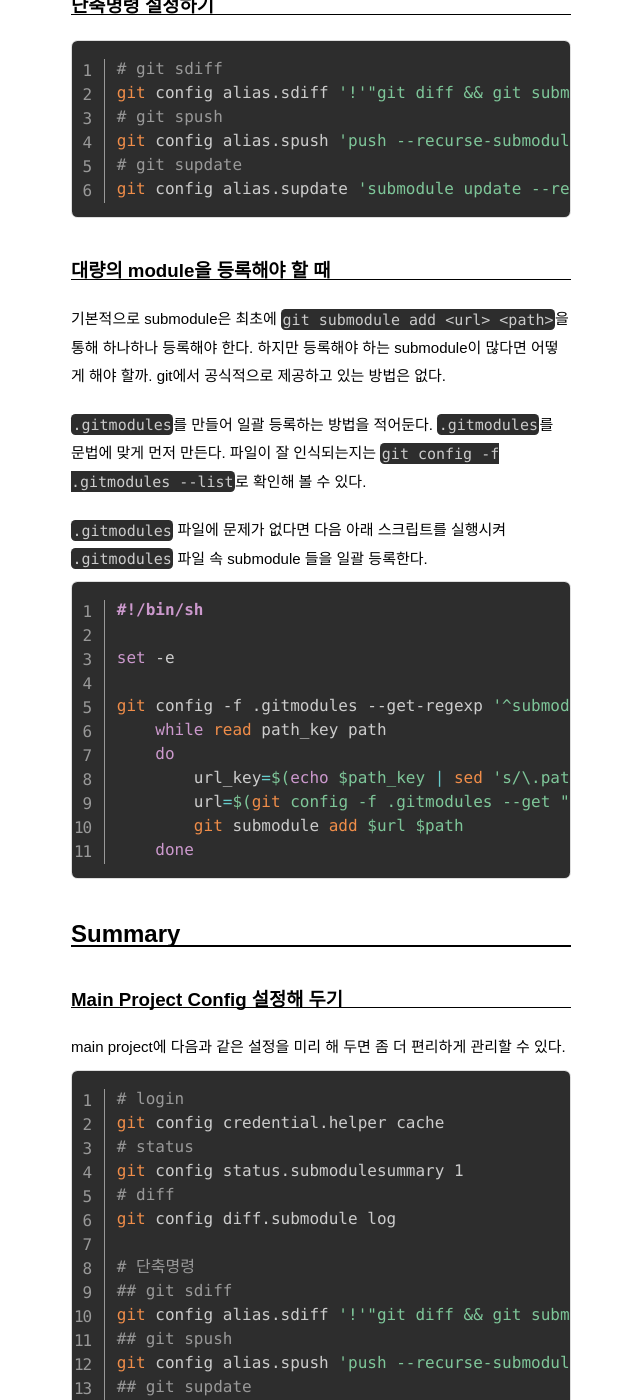
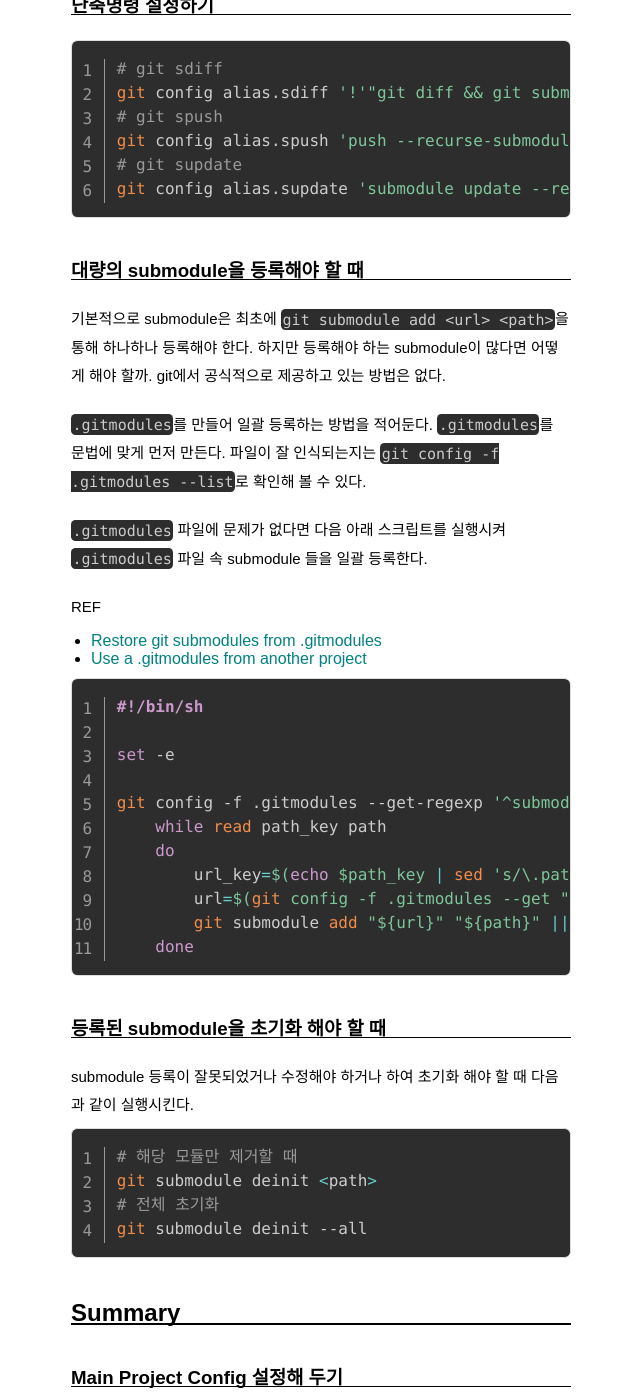
Before and after one commit to pinedance/blog, a Jekyll site: the page built from _posts/2019/01-06/2019-05-28-Git-Submodule.md, in a window 1280 px wide and 1400 px high, scrolled down 8828 px. Shown: the whole window, without its empty margins (319-959 px from the left). Built offline with Jekyll 4.4.1, drawn with Linux system fonts in a browser that asks for light colours; some web fonts are replaced; comment, search, counter and statistics services are not loaded.

Commit message:
Update 2019-05-28-Git-Submodule.md

````diff
--- a/_posts/2019/01-06/2019-05-28-Git-Submodule.md
+++ b/_posts/2019/01-06/2019-05-28-Git-Submodule.md
@@ -280,13 +280,17 @@ git config alias.spush 'push --recurse-submodules=check'
 git config alias.supdate 'submodule update --remote --merge'
 ```
 
-### 대량의 module을 등록해야 할 때
+### 대량의 submodule을 등록해야 할 때
 
 기본적으로 submodule은 최초에 `git submodule add <url> <path>`을 통해 하나하나 등록해야 한다. 하지만 등록해야 하는 submodule이 많다면 어떻게 해야 할까. git에서 공식적으로 제공하고 있는 방법은 없다.
 
 `.gitmodules`를 만들어 일괄 등록하는 방법을 적어둔다. `.gitmodules`를 문법에 맞게 먼저 만든다. 파일이 잘 인식되는지는 `git config -f .gitmodules --list`로 확인해 볼 수 있다.
 
 `.gitmodules` 파일에 문제가 없다면 다음 아래 스크립트를 실행시켜 `.gitmodules` 파일 속 submodule 들을 일괄 등록한다.
+
+REF
+* [Restore git submodules from .gitmodules](https://stackoverflow.com/a/11258810)
+* [Use a .gitmodules from another project](https://stackoverflow.com/questions/42692250/use-a-gitmodules-from-another-project)
 
 ```bash
 #!/bin/sh
@@ -298,8 +302,19 @@ git config -f .gitmodules --get-regexp '^submodule\..*\.path$' |
     do
         url_key=$(echo $path_key | sed 's/\.path/.url/')
         url=$(git config -f .gitmodules --get "$url_key")
-        git submodule add $url $path
+        git submodule add "${url}" "${path}" || true
     done
+```
+
+### 등록된 submodule을 초기화 해야 할 때
+
+submodule 등록이 잘못되었거나 수정해야 하거나 하여 초기화 해야 할 때 다음과 같이 실행시킨다.
+
+```bash
+# 해당 모듈만 제거할 때
+git submodule deinit <path>
+# 전체 초기화
+git submodule deinit --all
 ```
 
 ## Summary
````
